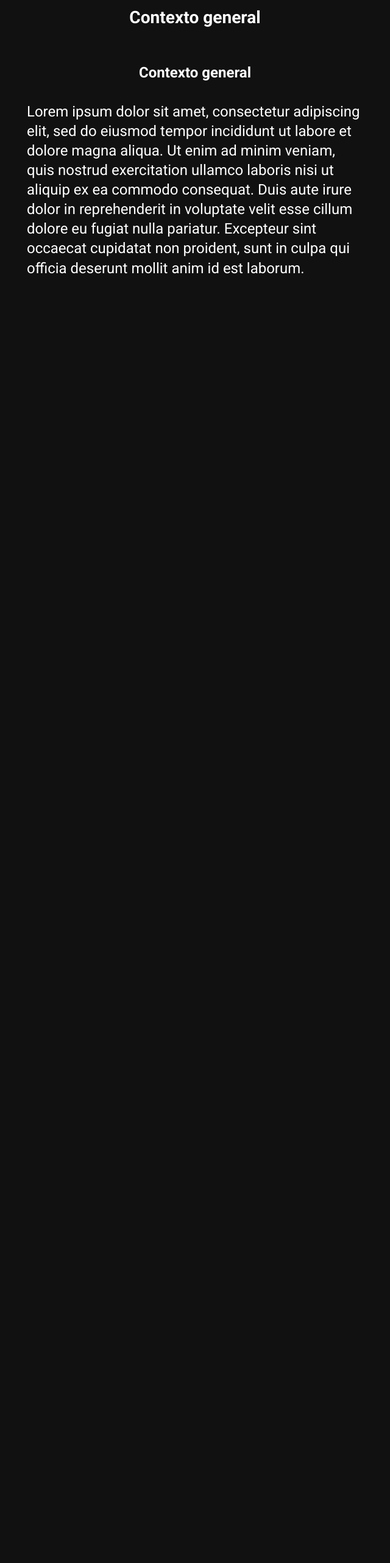
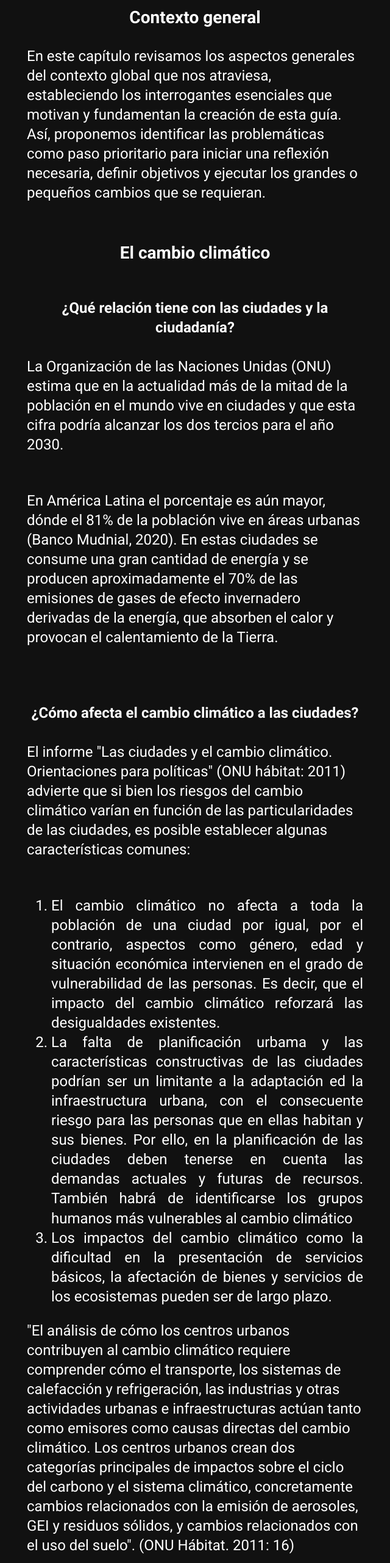
Before and after one commit to LichiBruno/Ecoacciones, a React (Create React App) app: page /page-1 in a window 1280 px wide. Shown: the part 234-2797 px from the top of the page at 61% size, without its empty margins (320-960 px from the left). Before the commit the page ends 800 px from the top, so only its background shows below. Built offline with nearby package versions, Linux system fonts and the light colour scheme.

Commit message:
added chapter 1 to page 16

```diff
--- a/src/pages/Page1/Chapter1.js
+++ b/src/pages/Page1/Chapter1.js
@@ -7,14 +7,31 @@ function Chapter1() {
       <div className='Chapters'>
         <Recycle style={{
           color: 'rgb(238, 86, 3)',
+          // uncomment the lines below to center icon
           // position: 'relative',
           // left: '50%',
           width: '2em',
           height: '2em'
       }}/>
         <h3>Contexto general</h3>
-        <h4>Contexto general</h4>
-        <p>Lorem ipsum dolor sit amet, consectetur adipiscing elit, sed do eiusmod tempor incididunt ut labore et dolore magna aliqua. Ut enim ad minim veniam, quis nostrud exercitation ullamco laboris nisi ut aliquip ex ea commodo consequat. Duis aute irure dolor in reprehenderit in voluptate velit esse cillum dolore eu fugiat nulla pariatur. Excepteur sint occaecat cupidatat non proident, sunt in culpa qui officia deserunt mollit anim id est laborum.</p>
+        <p>En este capítulo revisamos los aspectos generales del contexto global que nos atraviesa, estableciendo los interrogantes esenciales que motivan y fundamentan la creación de esta guía. Así, proponemos identificar las problemáticas como paso prioritario para iniciar una reflexión necesaria, definir objetivos y ejecutar los grandes o pequeños cambios que se requieran.</p>
+        <h3>El cambio climático</h3>
+        <h4>¿Qué relación tiene con las ciudades y la ciudadanía?</h4>
+        <p>La Organización de las Naciones Unidas (ONU) estima que en la actualidad más de la mitad de la población en el mundo vive en ciudades y que esta cifra podría alcanzar los dos tercios para el año 2030.</p>
+        <p>En América Latina el porcentaje es aún mayor, dónde el 81% de la población vive en áreas urbanas (Banco Mudnial, 2020). En estas ciudades se consume una gran cantidad de energía y se producen aproximadamente el 70% de las emisiones de gases de efecto invernadero derivadas de la energía, que absorben el calor y provocan el calentamiento de la Tierra.</p>
+        <h4>¿Cómo afecta el cambio climático a las ciudades?</h4>
+        <p>El informe "Las ciudades y el cambio climático. Orientaciones para políticas" (ONU hábitat: 2011) advierte que si bien los riesgos del cambio climático varían en función de las particularidades de las ciudades, es posible establecer algunas características comunes:</p>
+        <ol>
+          <li>El cambio climático no afecta a toda la población de una ciudad por igual, por el contrario, aspectos como género, edad y situación económica intervienen en el grado de vulnerabilidad de las personas. Es decir, que el impacto del cambio climático reforzará las desigualdades existentes.</li>
+          <li>La falta de planificación urbama y las características constructivas de las ciudades podrían ser un limitante a la adaptación ed la infraestructura urbana, con el consecuente riesgo para las personas que en ellas habitan y sus bienes. Por ello, en la planificación de las ciudades deben tenerse en cuenta las demandas actuales y futuras de recursos. También habrá de identificarse los grupos humanos más vulnerables al cambio climático</li>
+          <li>Los impactos del cambio climático como la dificultad en la presentación de servicios básicos, la afectación de bienes y servicios de los ecosistemas pueden ser de largo plazo.</li>
+        </ol>
+        <p>"El análisis de cómo los centros urbanos contribuyen al cambio climático requiere comprender cómo el transporte, los sistemas de calefacción y refrigeración, las industrias y otras actividades urbanas e infraestructuras actúan tanto como emisores como causas directas del cambio climático. Los centros urbanos crean dos categorías principales de impactos sobre el ciclo del carbono y el sistema climático, concretamente cambios relacionados con la emisión de aerosoles, GEI y residuos sólidos, y cambios relacionados con el uso del suelo". (ONU Hábitat. 2011: 16)</p>
+        <h4>¿Qué se puede hacer frente a este escenario? ¿Qué podemos hacer como habitantes de las ciudades? ¿Qué propone esta guía?</h4>
+        <p>La huella de carbono se define como el conjunto de emisiones de gases de efecto invernadero producidas, directa o indirectamente, por personas, organizaciones, productos, eventos o regiones geográficas, en términos de CO2 equivalentes. La medición de esta huella es una herramienta de gestión útil para conocer las conductas o acciones que contribuyen a aumentar nuestras emisiones, cómo podemos mejorarlas y realizar un uso más eficiente de los recursos.</p>
+        <p>Hoy las huellas de nuestras ciudades son enormes y para reducirlas es clave avanzar en su planificación, innovar en el sector energético, efectuar cambios en los modelos constructivos y en los medios que utilizaremos para transportarnos. Además, como ciudadanos y ciudadanas podemos y debemos contribuir a reducir el impacto del cambio climático</p>
+        <p>En ese sentido, la <strong>Agenda 2030 para el Desarrollo Sostenible</strong> tiene como finalidad erradicar la pobreza y el hambre en todo el mundo de aquí al 2030, combatir las desigualdades, construir sociedades pacíficas, justas e inclusivas, proteger los derechos humanos, promover la igualdad entre los géneros, a la vez se garantiza la protección duradera del planeta y sus recursos naturales.</p>
+        <p>La provincia del Neuquén, en línea con esta Agenda, promueve medidas para la protección del ambiente y la sostenibilidad en el territorio, favoreciendo a que todas las personas gocen de paz y prosperidad.</p>
       </div>
     );
   }
```
